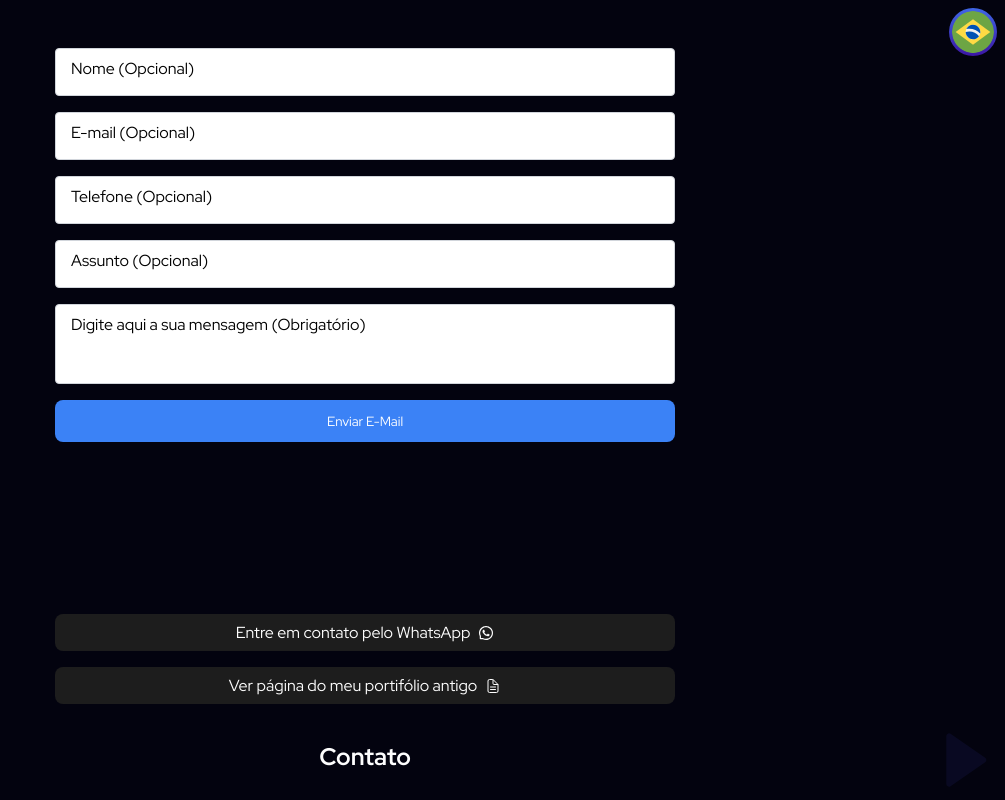
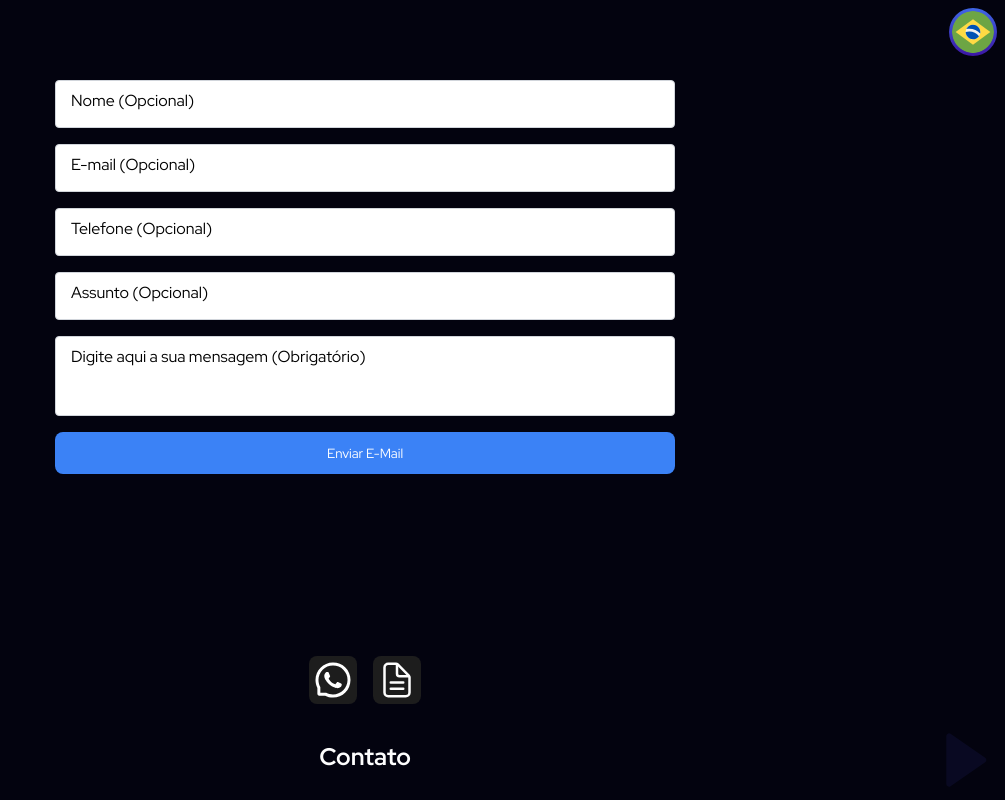
Before and after one commit to Filipe-Bacof/portifolio3, a React (Vite) app: page / in a window 1280 px wide. Both pictures are taken after a click on the button 608 px from the left and 679 px from the top of the page. Shown: the whole page, without its empty margins (275-1280 px from the left). Built offline with nearby package versions, Linux system fonts and the light colour scheme.

Commit message:
:v: feat: css e removida foto da poção sem sentido

```diff
--- a/index.html
+++ b/index.html
@@ -4,7 +4,7 @@
     <meta charset="UTF-8" />
     <link rel="preconnect" href="https://fonts.googleapis.com" />
     <link rel="preconnect" href="https://fonts.gstatic.com" crossorigin />
-    <link rel="icon" type="image/svg+xml" href="/icon.png" />
+    <link rel="icon" type="image/svg+xml" href="/profilepic.jpg" />
     <meta name="viewport" content="width=device-width, initial-scale=1.0" />
     <link
       href="https://fonts.googleapis.com/css2?family=Red+Hat+Display:ital,wght@0,300..900;1,300..900&display=swap"
--- a/src/components/WhatsAndOldPortifolio.tsx
+++ b/src/components/WhatsAndOldPortifolio.tsx
@@ -4,6 +4,7 @@ import "../styles/components/WhatsAndOldPortifolio.sass";
 import { returnWhatsAppLink } from "../utils/links";
 import IconWhatsApp from "../assets/icons/IconWhatsApp";
 import IconDocumentTextOutline from "../assets/icons/IconDocumentTextOutline";
+import Tooltip from "./Tooltip";
 
 type WhatsAndOldPortifolioProps = {
   language: Language;
@@ -15,21 +16,26 @@ export default function WhatsAndOldPortifolio({
   return (
     <>
       <div className="buttons-contact-content">
-        <a
-          href={returnWhatsAppLink()}
-          target="_blank"
-          className="button-contact"
+        <Tooltip
+          text={getTranslatedInformation(language, "contact.whats")}
+          side="top"
         >
-          {getTranslatedInformation(language, "contact.whats")} <IconWhatsApp />
-        </a>
-        <a
-          href="https://portifolio-filipe-bacof-old.vercel.app/"
-          target="_blank"
-          className="button-contact"
+          <a href={returnWhatsAppLink()} target="_blank" className="button">
+            <IconWhatsApp className="icon" />
+          </a>
+        </Tooltip>
+        <Tooltip
+          text={getTranslatedInformation(language, "contact.old")}
+          side="top"
         >
-          {getTranslatedInformation(language, "contact.old")}{" "}
-          <IconDocumentTextOutline />
-        </a>
+          <a
+            href="https://portifolio-filipe-bacof-old.vercel.app/"
+            target="_blank"
+            className="button"
+          >
+            <IconDocumentTextOutline className="icon" />
+          </a>
+        </Tooltip>
       </div>
     </>
   );
--- a/src/styles/components/ContactForm.sass
+++ b/src/styles/components/ContactForm.sass
@@ -7,6 +7,7 @@
   display: flex
   flex-direction: column
   gap: 1rem
+  margin-top: 2rem
 
 .form-message
   width: 100%
--- a/src/styles/components/JobCard.sass
+++ b/src/styles/components/JobCard.sass
@@ -11,7 +11,7 @@
 
   .job-section-1
     @include mixins.center
-    align-items: flex-start
+    align-items: center
 
     .job-section-2
       width: 15rem
@@ -21,12 +21,14 @@
 
       .job-duration
         color: variables.$text-color-secondary
+        font-size: 0.75rem
 
       .job-title
         color: variables.$text-color
 
-        .job-title > h4, .job-title >h5
-          margin: 0
+      .job-title > h5
+        font-weight: 400
+        height: 21px
 
       span
         color: variables.$text-color
@@ -35,6 +37,7 @@
     color: variables.$text-color
     height: auto
     width: 20rem
+    height: 63px
     text-overflow: ellipsis
     display: -webkit-box
     -webkit-line-clamp: 3
--- a/src/styles/components/WhatsAndOldPortifolio.sass
+++ b/src/styles/components/WhatsAndOldPortifolio.sass
@@ -3,19 +3,17 @@
 
 .buttons-contact-content
   @include mixins.center
-  flex-direction: column
+  flex-direction: row
   width: 100%
+  max-width: 620px
+  margin: 0 2rem
   gap: 1rem
 
-  .button-contact
+  .button
     @include mixins.center
-    gap: 0.5rem
-    width: 80%
-    max-width: 620px
     text-decoration: none
     color: variables.$text-color
     background: variables.$bg-color-secondary
-    padding: 0.5rem 2rem
     border-radius: 8px
     transition: transform 0.3s
 
```
Also changed, not shown: public/icon.png (deleted).
